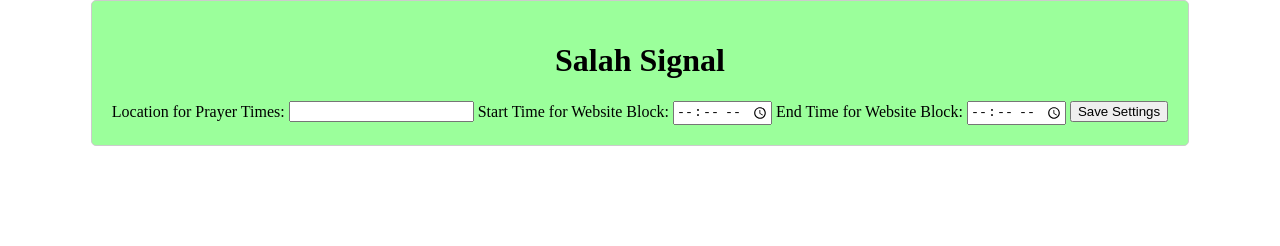
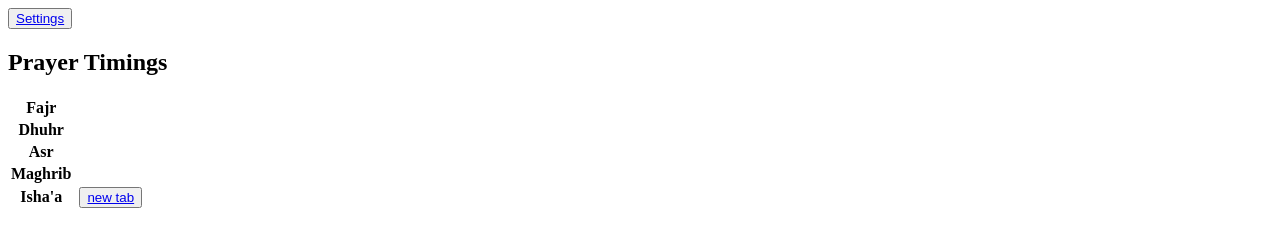
Before and after one commit to Minseung-Jeon/Salah-Signal, a browser extension: page index.html in a window 1280 px wide. Drawn offline with Linux system fonts and the light colour scheme; no server answers.

Commit message:
Add files via upload

```diff
--- a/index.html
+++ b/index.html
@@ -1,21 +1,44 @@
 <!DOCTYPE html>
 <html>
 <head>
-    <title>salah signal</title>
-    <link rel="stylesheet" type="text/css" href="popup.css">
+    <title>Salah Signal</title>
+    <button type="button" id="settings"><a href="options.html">Settings</a></button>
+    <script src="popup.js"></script>
+    <meta charset="utf-8">
 </head>
 <body>
-    <div id="popup-container">
-        <h1>Salah Signal</h1>
-        <label for="location">Location for Prayer Times:</label>
-        <input type="text" id="location">
-        <label for="start-time">Start Time for Website Block:</label>
-        <input type="time" id="start-time">
-        <label for="end-time">End Time for Website Block:</label>
-        <input type="time" id="end-time">
-        <button id="save-settings">Save Settings</button>
-        <div id="status"></div>
+    <div id="prayerTimes"></div>
+    <div class="container mt-3" style="width: 450px;">
+        <h2 class="text-center">Prayer Timings</h2>
+        <table class="table table-bordered">
+            <thead>
+            <tr>
+                <th>Fajr</th>
+                <th id="Fajr"></th>
+            </tr>
+            <tr>
+                <th>Dhuhr</th>
+                <th id="Dhuhr"></th>
+            </tr>
+            <tr>
+                <th>Asr</th>
+                <th id="Asr"></th>
+            </tr>
+            <tr>
+                <th>Maghrib</th>
+                <th id="Maghrib"></th>
+            </tr>
+            <tr>
+                <th>Isha'a</th>
+                <th id="Isha"></th>
+                <th><button type="button" id="button"><a href="redirect.html">new tab</a></button> </th>
+            </tr>
+            </thead>
+        </table>
     </div>
     <script src="popup.js"></script>
+
+
 </body>
+
 </html>
--- a/popup.js
+++ b/popup.js
@@ -1,32 +1,10 @@
-document.addEventListener("DOMContentLoaded", function () {
-    const locationInput = document.getElementById("location");
-    const startTimeInput = document.getElementById("start-time");
-    const endTimeInput = document.getElementById("end-time");
-    const saveSettingsButton = document.getElementById("save-settings");
-    const statusDiv = document.getElementById("status");
-
-    // Load saved settings from local storage
-    chrome.storage.local.get(
-      ["location", "startTime", "endTime"],
-      function (result) {
-        locationInput.value = result.location || "";
-        startTimeInput.value = result.startTime || "";
-        endTimeInput.value = result.endTime || "";
-      }
-    );
-
-    // Save settings when the "Save Settings" button is clicked
-    saveSettingsButton.addEventListener("click", function () {
-      const location = locationInput.value;
-      const startTime = startTimeInput.value;
-      const endTime = endTimeInput.value;
-
-      // Save the settings to local storage
-      chrome.storage.local.set({ location, startTime, endTime }, function () {
-        statusDiv.textContent = "Settings saved!";
-      });
-
-      // Notify the background script to update settings if needed
-      chrome.runtime.sendMessage({ type: "updateSettings" });
-    });
-  });
+async function fetchData() {
+    const res=await fetch ("http://api.aladhan.com/v1/timingsByCity?city=Scarborough&country=Canada&method=2");
+    const record=await res.json();
+    document.getElementById("Fajr").innerHTML=record.data.timings.Fajr;
+    document.getElementById("Dhuhr").innerHTML = record.data.timings.Dhuhr;
+    document.getElementById("Asr").innerHTML = record.data.timings.Asr;
+    document.getElementById("Maghrib").innerHTML = record.data.timings.Maghrib;
+    document.getElementById("Isha").innerHTML = record.data.timings.Isha;
+}
+fetchData();
```
Also changed, not shown: background.js (added, +28 -0 lines), options.html (added, +19 -0 lines), options.js (added, +23 -0 lines), redirect.html (added, +13 -0 lines), manifest.json.
